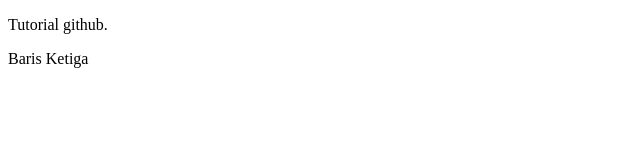
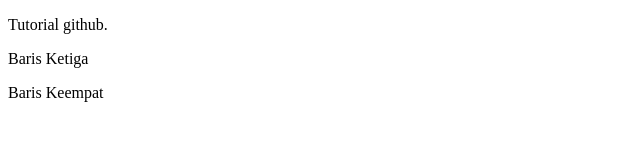
Before and after one commit to YehezkielRajendra/hello, a plain HTML site: page index.html in a window 1280 px wide. Shown: the whole page, without its empty margins (0-640 px from the left). Drawn offline with Linux system fonts and the light colour scheme.

Commit message:
Tambahkan Baris keempat

```diff
--- a/index.html
+++ b/index.html
@@ -6,5 +6,6 @@
 <body>
 <p>Tutorial github.</p>
   <p>Baris Ketiga</p>
+  <p>Baris Keempat</p>
 </body>
 </html>
```
